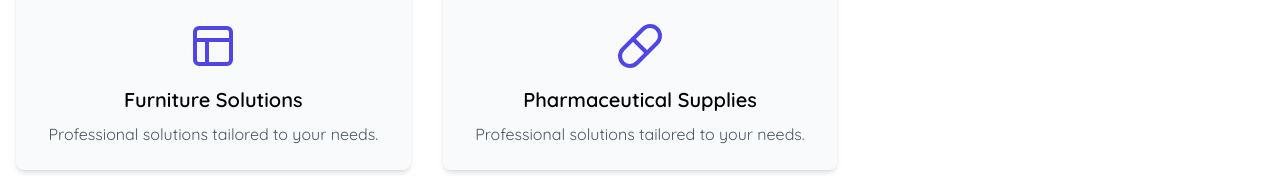
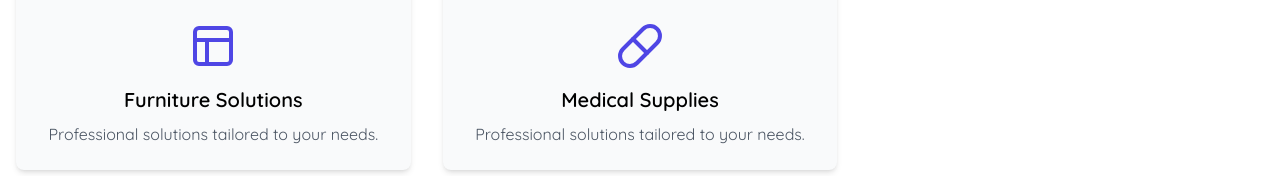
Before and after one commit to gerkim62/vinly-website, a Next.js app: page / in a window 1280 px wide. Shown: the part 2294-2470 px from the top of the page. Built offline with nearby package versions, Linux system fonts and the light colour scheme.

Commit message:
refactor: update service name from "Pharmaceutical Supplies" to "Medical Supplies"

```diff
--- a/src/app/page.tsx
+++ b/src/app/page.tsx
@@ -115,7 +115,7 @@ const ServicesSection = () => (
             image: "/furniture.jpg",
           },
           {
-            name: "Pharmaceutical Supplies",
+            name: "Medical Supplies",
             icon: Pill,
             image: "/pharma.jpg",
           },
```
